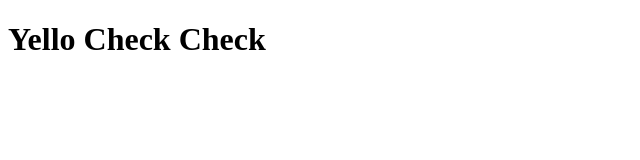
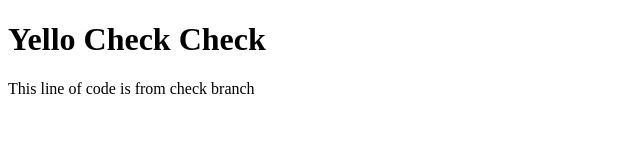
Before and after one commit to aashishrl/check, a plain HTML site: page index.html in a window 1280 px wide. Shown: the whole page, without its empty margins (0-640 px from the left). Drawn offline with Linux system fonts and the light colour scheme.

Commit message:
new branch added

```diff
--- a/index.html
+++ b/index.html
@@ -6,5 +6,6 @@
     </head>
     <body>
         <h1>Yello Check Check</h1>
+        <p>This line of code is from check branch</p>
     </body>
 </html>
```
